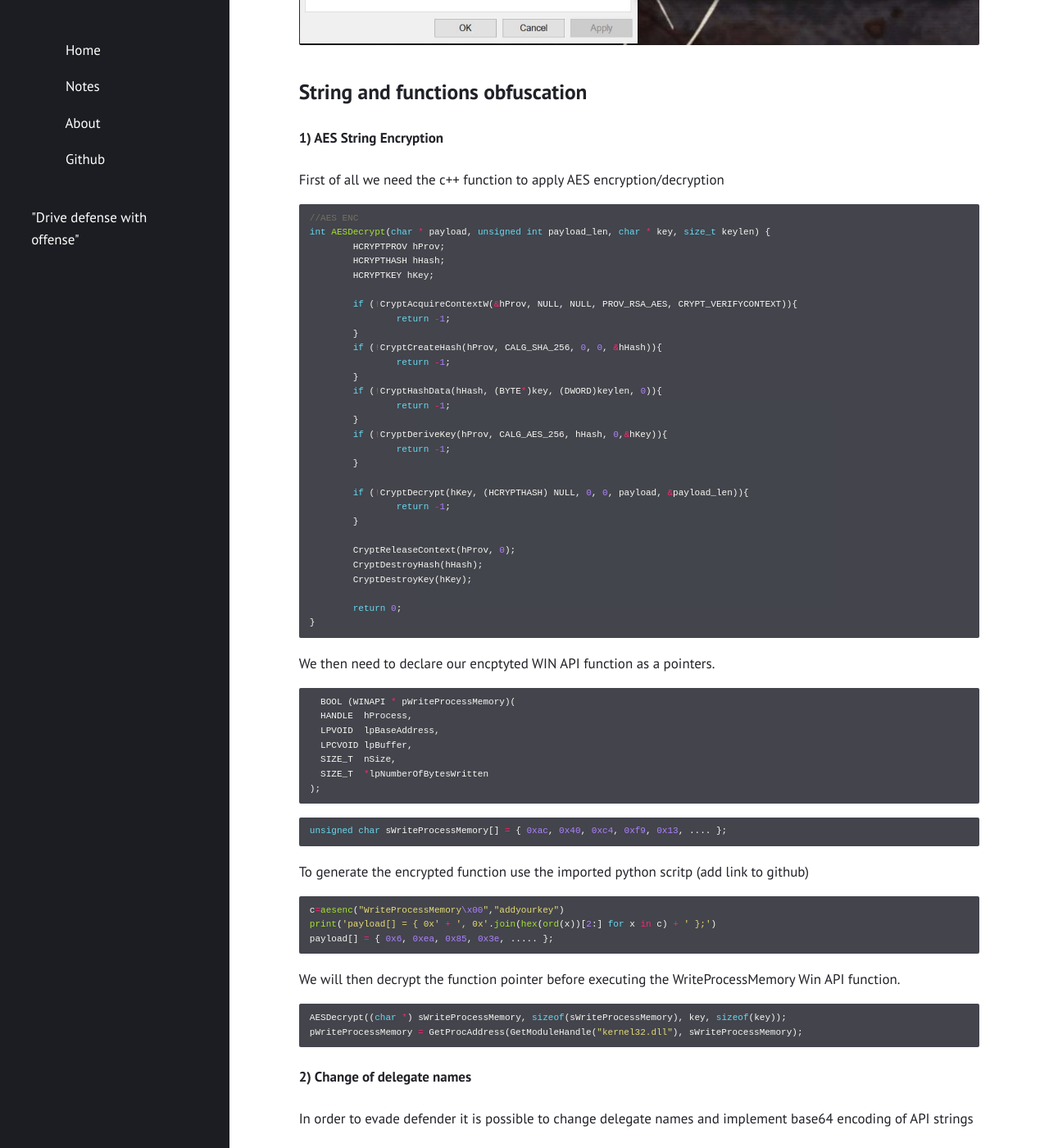
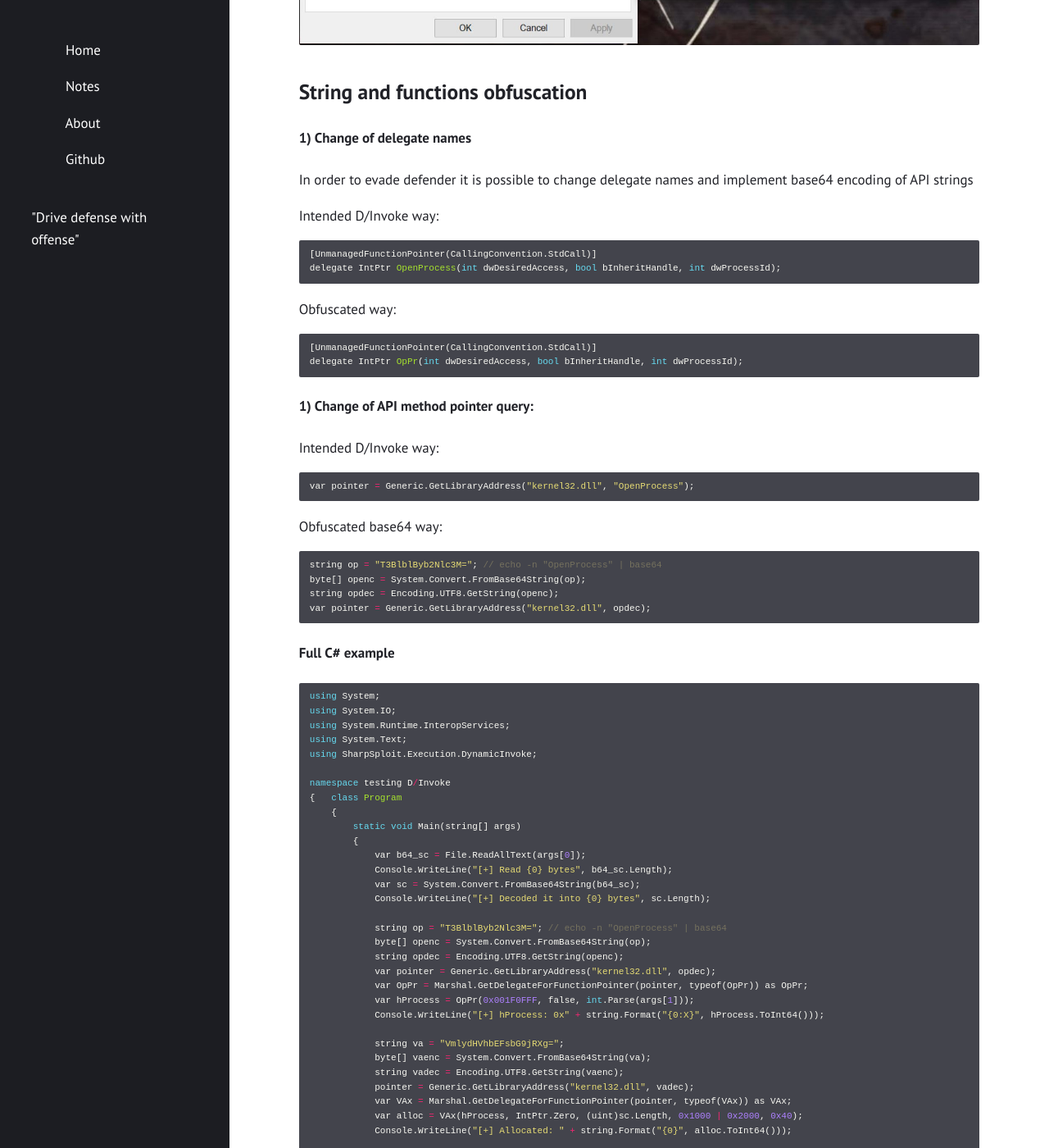
Before and after one commit to Fil88/Fil88.github.io, a Jekyll site: the page built from _posts/2021-03-01-Windows-Evasion.md, in a window 1280 px wide and 1400 px high, scrolled down 6116 px. Shown: the whole window at 82% size. Built offline with Jekyll 4.4.1, drawn with Linux system fonts in a browser that asks for light colours; some of the changed text lies outside the part shown.

Commit message:
Update 2021-03-01-Windows-Evasion.md

````diff
--- a/_posts/2021-03-01-Windows-Evasion.md
+++ b/_posts/2021-03-01-Windows-Evasion.md
@@ -130,76 +130,8 @@ signtool sign /v /f SPC.pfx <executable>
 
 ## String and functions obfuscation
 
-#### 1) AES String Encryption
 
-First of all we need the c++ function to apply AES encryption/decryption
-
-```cpp
-//AES ENC
-int AESDecrypt(char * payload, unsigned int payload_len, char * key, size_t keylen) {
-        HCRYPTPROV hProv;
-        HCRYPTHASH hHash;
-        HCRYPTKEY hKey;
-
-        if (!CryptAcquireContextW(&hProv, NULL, NULL, PROV_RSA_AES, CRYPT_VERIFYCONTEXT)){
-                return -1;
-        }
-        if (!CryptCreateHash(hProv, CALG_SHA_256, 0, 0, &hHash)){
-                return -1;
-        }
-        if (!CryptHashData(hHash, (BYTE*)key, (DWORD)keylen, 0)){
-                return -1;
-        }
-        if (!CryptDeriveKey(hProv, CALG_AES_256, hHash, 0,&hKey)){
-                return -1;
-        }
-
-        if (!CryptDecrypt(hKey, (HCRYPTHASH) NULL, 0, 0, payload, &payload_len)){
-                return -1;
-        }
-
-        CryptReleaseContext(hProv, 0);
-        CryptDestroyHash(hHash);
-        CryptDestroyKey(hKey);
-
-        return 0;
-}
-```
-
-We then need to declare our encptyted WIN API function as a pointers.
-
-```cpp
-  BOOL (WINAPI * pWriteProcessMemory)(
-  HANDLE  hProcess,
-  LPVOID  lpBaseAddress,
-  LPCVOID lpBuffer,
-  SIZE_T  nSize,
-  SIZE_T  *lpNumberOfBytesWritten
-);
-```
-
-```cpp
-unsigned char sWriteProcessMemory[] = { 0xac, 0x40, 0xc4, 0xf9, 0x13, .... };
-```
-
-To generate the encrypted function use the imported python scritp (add link to github)
-
-```py
-c=aesenc("WriteProcessMemory\x00","addyourkey")
-print('payload[] = { 0x' + ', 0x'.join(hex(ord(x))[2:] for x in c) + ' };')
-payload[] = { 0x6, 0xea, 0x85, 0x3e, ..... };
-```
-
-
-We will then decrypt the function pointer before executing the WriteProcessMemory Win API function.
-
-```cpp
-AESDecrypt((char *) sWriteProcessMemory, sizeof(sWriteProcessMemory), key, sizeof(key));
-pWriteProcessMemory = GetProcAddress(GetModuleHandle("kernel32.dll"), sWriteProcessMemory);
-```
-
-
-#### 2) Change of delegate names
+#### 1) Change of delegate names
 
 In order to evade defender it is possible to change delegate names and implement base64 encoding of API strings
 
````
Also changed, not shown: other parts of _posts/2021-03-01-Windows-Evasion.md (+1 -1 lines).
